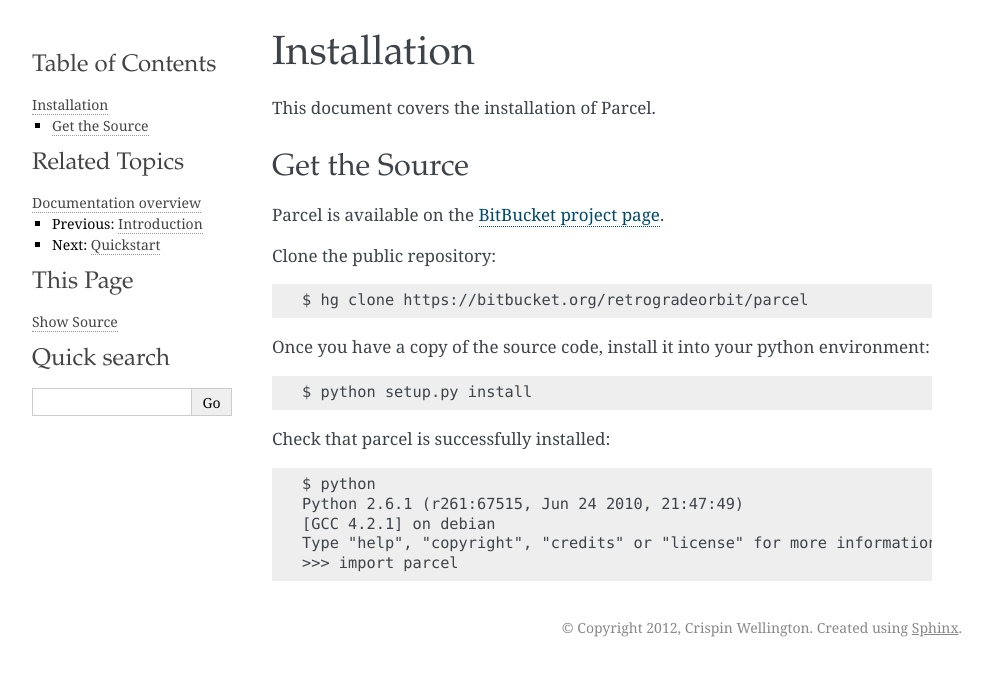
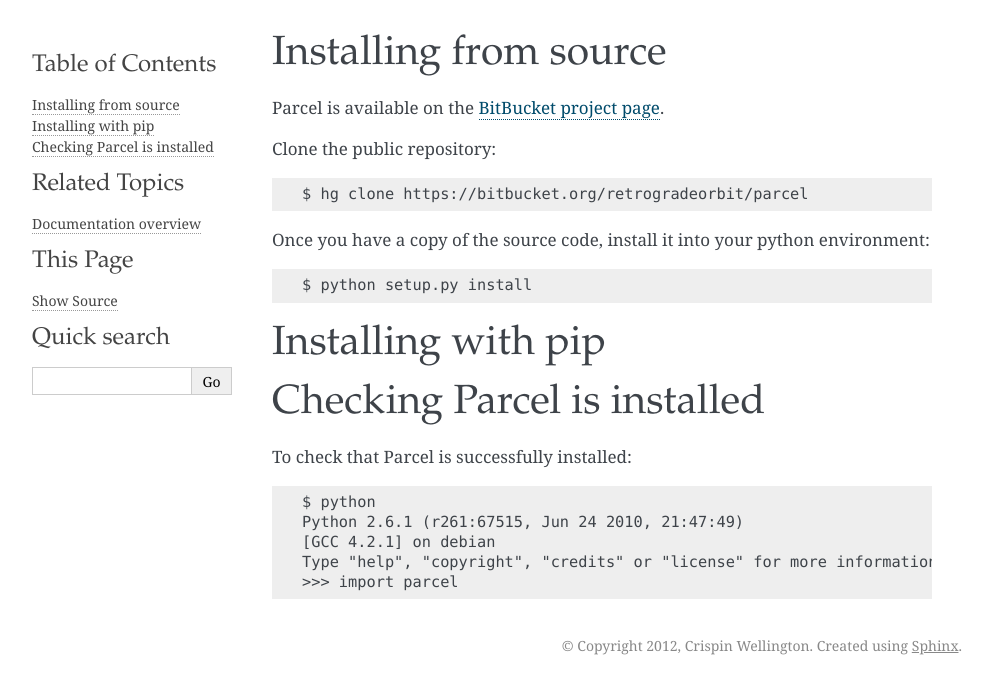
Before and after one commit to phspagiari/parcel, a Sphinx documentation site: the page built from docs/install/index.rst, in a window 1280 px wide. Shown: the top 694 px of the page, without its empty margins (148-1136 px from the left). Built offline with Sphinx 7.4.7, drawn with Linux system fonts in a browser that asks for light colours; pages that are not in the unit, such as notebooks, are missing from menus.

Commit message:
modifying structure to allow better future expansion of docs
--HG--
rename : docs/user/buildhost.rst => docs/buildhost.rst
rename : docs/user/install.rst => docs/install/index.rst
rename : docs/user/quickstart.rst => docs/quickstart/quickstart.rst
rename : docs/user/tutorial.rst => docs/tutorial/tutorial.rst

```diff
--- a/docs/user/install.rst
+++ b/docs/install/index.rst
@@ -1,13 +1,7 @@
 .. _install:
 
-Installation
-============
-
-This document covers the installation of Parcel.
-
-
-Get the Source
---------------
+Installing from source
+-----------------------
 
 Parcel is available on the `BitBucket project page <https://bitbucket.org/retrogradeorbit/parcel>`_.
 
@@ -19,7 +13,15 @@
 
     $ python setup.py install
 
-Check that parcel is successfully installed::
+
+Installing with pip
+--------------------
+
+
+Checking Parcel is installed
+----------------------------
+
+To check that Parcel is successfully installed::
 
     $ python
     Python 2.6.1 (r261:67515, Jun 24 2010, 21:47:49)
--- a/docs/user/introduction.rst
+++ b/docs/user/introduction.rst
@@ -1,7 +1,4 @@
 .. _introduction:
-
-Introduction
-============
 
 Origin
 ------
```
Also changed, not shown: docs/index.rst (+8 -14 lines), docs/buildhost.rst (renamed from docs/user/buildhost.rst), docs/quickstart/quickstart.rst (renamed from docs/user/quickstart.rst), docs/tutorial/tutorial.rst (renamed from docs/user/tutorial.rst).
